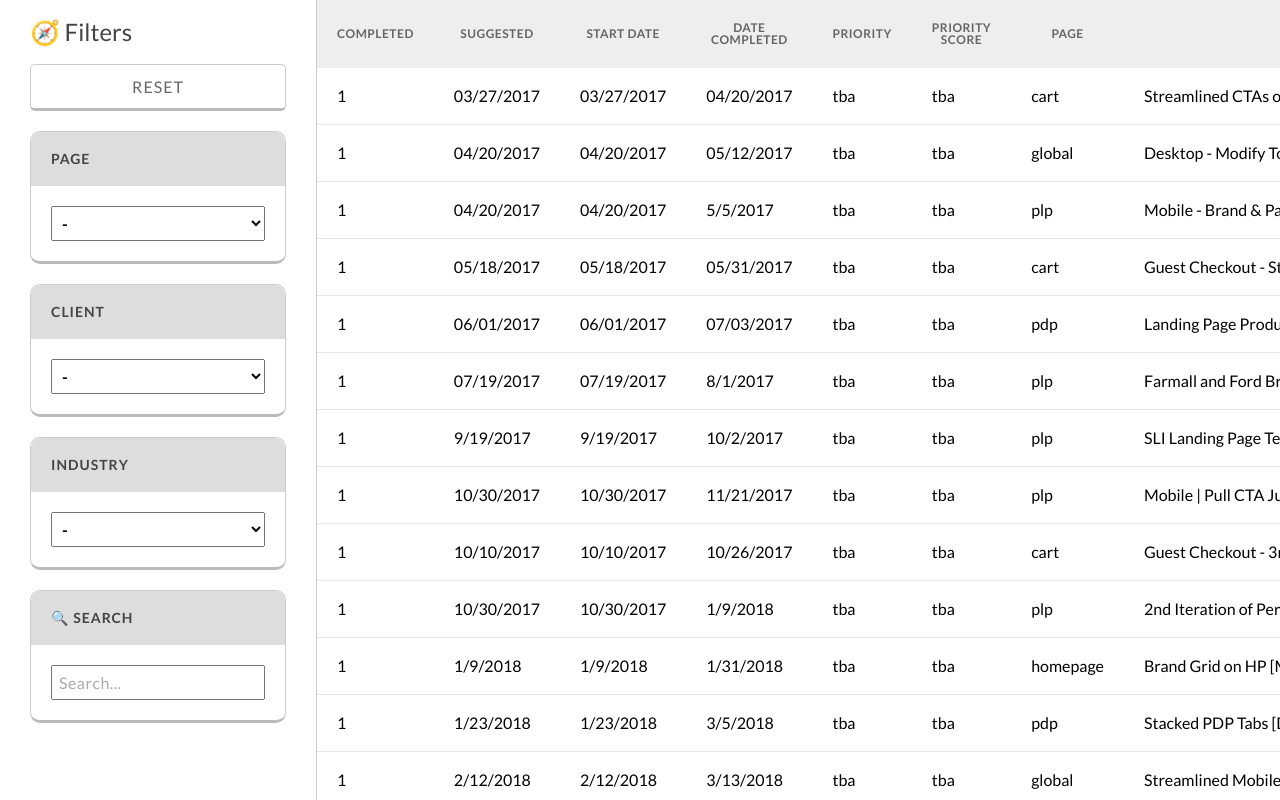
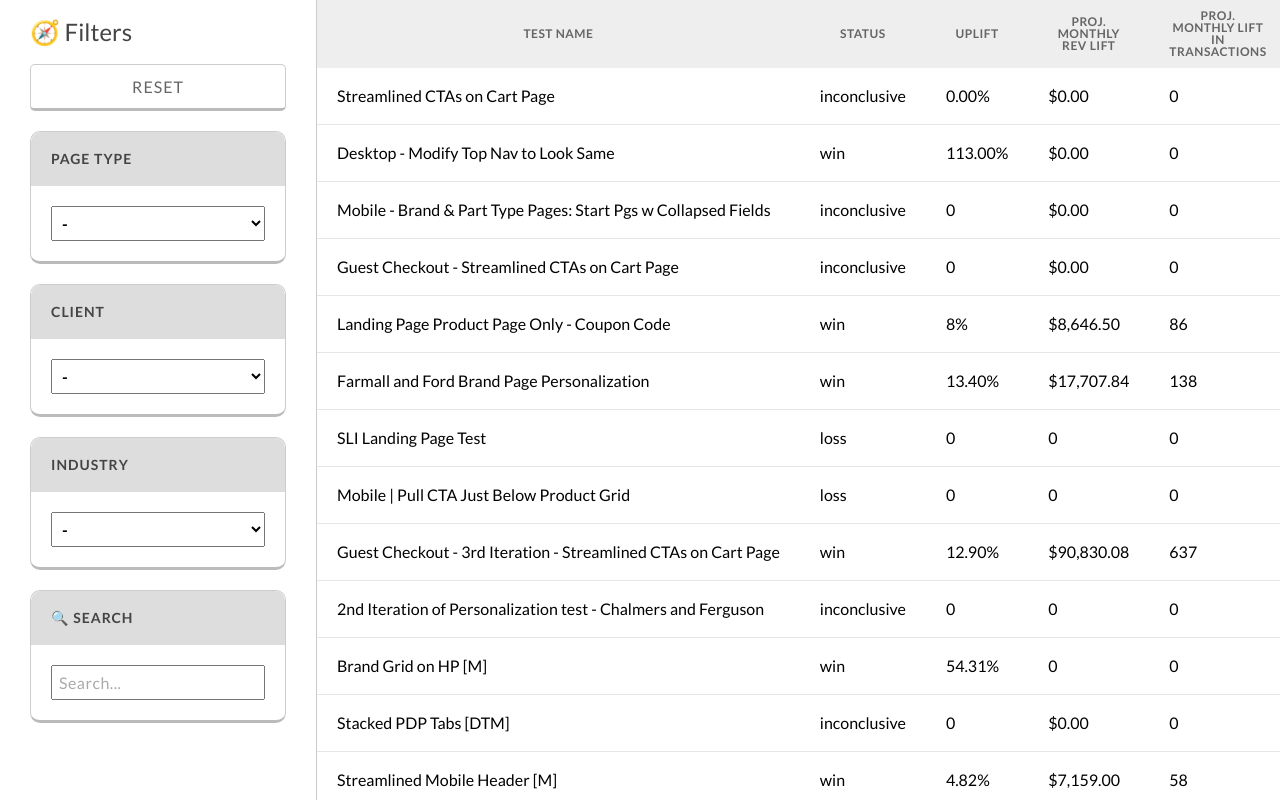
Before and after one commit to jonathantcallahan/cro-database, a React (Create React App) app in the folder cro-database-client/: page / in a window 1280 px wide. Built offline with nearby package versions, Linux system fonts and the light colour scheme.

Commit message:
fixed sorting by column and added process for formatting data column order

```diff
--- a/cro-database-client/src/components/App.js
+++ b/cro-database-client/src/components/App.js
@@ -39,45 +39,6 @@ class App extends React.Component {
       //   client: "Advance Auto Parts",
       //   industry: "automotive"
       // },
-      // {
-      //   completed: 1,
-      //   suggested: "10/14/2019",
-      //   startDate: "10/20/2019",
-      //   dateCompleted: "11/3/2019",
-      //   priority: 2,
-      //   priorityScore: 13,
-      //   page: "global",
-      //   testName: "2Increase Value Proposition",
-      //   device: "all",
-      //   increaseDecrease: "increase",
-      //   Hypothesis: "value proposition",
-      //   primaryMetric: "Conversion Rate",
-      //   status: "win",
-      //   uplift: "4%",
-      //   revenueLift: "$15000",
-      //   transactionsLift: "150",
-      //   client: "Advance Auto Parts",
-      //   industry: "automotive"
-      // }, {
-      //   completed: 1,
-      //   suggested: "10/15/2019",
-      //   startDate: "10/20/2019",
-      //   dateCompleted: "11/3/2019",
-      //   priority: 1,
-      //   priorityScore: 17,
-      //   page: "pdp",
-      //   testName: "3Increase Value Proposition",
-      //   device: "all",
-      //   increaseDecrease: "increase",
-      //   Hypothesis: "value proposition",
-      //   primaryMetric: "Conversion Rate",
-      //   status: "win",
-      //   uplift: "4%",
-      //   revenueLift: "$15000",
-      //   transactionsLift: "150",
-      //   client: "Advance Auto Parts",
-      //   industry: "automotive"
-      // }],
       searchString: ''
     };
     this.sortByColumn = this.sortByColumn.bind(this);
@@ -92,7 +53,10 @@ class App extends React.Component {
     //column sort not working due to case conflict
     console.log(`sorting by column ${columnName}`);
     //TODO: add secondary click to reverse sort
-    this.setState({allData: this.state.allData.sort(
+    //TODO: handle sorting by dates
+    columnName = columnName.toLowerCase();
+    this.setState({
+      allData: this.state.allData.sort(
         function (testA, testB) {
           //if strings, sort alphabetically
           if ((typeof testA[columnName] === "string") && (typeof testB[columnName] === "string")) {
@@ -108,54 +72,55 @@ class App extends React.Component {
           }
           //else sort numerically
           return testA[columnName] - testB[columnName]
-      })});
+        })
+    });
   }
 
-  resetFilters(){
-    this.setState({appliedFilters: [], searchString: ''});
+  resetFilters() {
+    this.setState({ appliedFilters: [], searchString: '' });
     let selects = document.getElementsByTagName('select');
-    for (let select of selects){
+    for (let select of selects) {
       select.selectedIndex = 0;
     }
     let inputs = document.getElementsByTagName('input');
-    for (let input of inputs){
+    for (let input of inputs) {
       input.value = '';
     }
   }
 
-  applyFilter(data, columnName, condition){
+  applyFilter(data, columnName, condition) {
     console.log(`applying filter of ${condition} on ${columnName} to data ${data}`);
     return data.filter(test => test[columnName] === condition);
   }
 
-  addFilter(filter){
+  addFilter(filter) {
     //this looks confusing because it has to check if filter is already in state.appliedFilters, then either replace it or add it
     let previousList = this.state.appliedFilters;
     let wasPreviousFilterFound = false;
     let newList = previousList.map(previousFilter => {
-      if(previousFilter.column === filter.column){
+      if (previousFilter.column === filter.column) {
         wasPreviousFilterFound = true;
         return filter;
       }
       return previousFilter;
     })
 
-    if(wasPreviousFilterFound){
+    if (wasPreviousFilterFound) {
       //the newList.filter here clears out the appliedFilter if user selected the top (default) dropdown option
       this.setState(state => state.appliedFilters = newList.filter(newFilter => newFilter.condition !== "-"));
       return;
     }
     //don't add filter if it's set to top default dropdown option
-    if(filter.condition !== "-"){
+    if (filter.condition !== "-") {
       this.setState(state => state.appliedFilters.push(filter));
       return
     }
   }
 
-  getFilteredData(){
+  getFilteredData() {
     let searchedData = this.state.allData.filter(test => {
-      for (let column in test){
-        if(test[column].toString().toLowerCase().includes(this.state.searchString)){
+      for (let column in test) {
+        if (test[column].toString().toLowerCase().includes(this.state.searchString)) {
           return true;
         }
       }
@@ -166,8 +131,8 @@ class App extends React.Component {
     return this.state.appliedFilters.reduce((a, b) => this.applyFilter(a, b.column, b.condition), searchedData);
   }
 
-  updateSearch(string){
-    this.setState({searchString: string.toLowerCase()});
+  updateSearch(string) {
+    this.setState({ searchString: string.toLowerCase() });
   }
 
   render() {
--- a/cro-database-client/src/components/DataTable.js
+++ b/cro-database-client/src/components/DataTable.js
@@ -6,7 +6,6 @@ const StyledTableWrapper = styled.div`
   overflow: auto;
   height: 100vh;
 `
-
 const StyledTable = styled.table`
   border-collapse: collapse;
   width: 100%;
@@ -25,7 +24,6 @@ const StyledTr = styled.tr`
     border: none;
   }
 `
-
 const StyledTh = styled.th`
   padding: 10px 20px;
   cursor: s-resize;
@@ -36,11 +34,9 @@ const StyledTh = styled.th`
   color: #656565;
   letter-spacing: .5px;
 `
-
 const StyledThead = styled.thead`
   background: #eee;
 `
-
 const StyledNoData = styled.div`
   display: flex;
   justify-content: space-around;
@@ -50,12 +46,10 @@ const StyledNoData = styled.div`
   color: #666;
   width: 100%;
 `
-
 const StyledSearchMatch = styled.span`
   background: #ffeb00;
   color: black;
 `
-
 export default class DataTable extends React.Component {
 
   render() {
--- a/cro-database-client/src/components/Filters.js
+++ b/cro-database-client/src/components/Filters.js
@@ -39,17 +39,17 @@ const StyledFiltersTitle = styled.span`
 
 export default class Filters extends React.Component {
     render() {
-        let pageTypeOptions = [...new Set(this.props.data.map(test => test.Page))]; //array of unique page types. The "Set" thing de-dupes them. Will need to modify "test.page" when we get actual csv column names
-        let clientOptions = [...new Set(this.props.data.map(test => test.Client))];
-        let industryOptions = [...new Set(this.props.data.map(test => test.Industry))];
+        let pageTypeOptions = [...new Set(this.props.data.map(test => test.page))]; //array of unique page types. The "Set" thing de-dupes them. Will need to modify "test.page" when we get actual csv column names
+        let clientOptions = [...new Set(this.props.data.map(test => test.client))];
+        let industryOptions = [...new Set(this.props.data.map(test => test.industry))];
         //to add more DropdownFilters, add array of options as above, filterColumn should be the column name from data source, then add an entry to mapColumnsToFilterTitles in DropdownFilter component for more human-readable title
         return (
             <StyledFilters>
                 <StyledFiltersTitle><span role="img" aria-label="filters">🧭</span> Filters</StyledFiltersTitle>
                 <StyledResetButton onClick={this.props.resetFiltersFunction}>Reset</StyledResetButton>
-                <DropdownFilter filterColumn="Page" options={pageTypeOptions} onChange={this.props.filterFunction} />
-                <DropdownFilter filterColumn="Client" options={clientOptions} onChange={this.props.filterFunction} />
-                <DropdownFilter filterColumn="Industry" options={industryOptions} onChange={this.props.filterFunction} />
+                <DropdownFilter filterColumn="page" options={pageTypeOptions} onChange={this.props.filterFunction} />
+                <DropdownFilter filterColumn="client" options={clientOptions} onChange={this.props.filterFunction} />
+                <DropdownFilter filterColumn="industry" options={industryOptions} onChange={this.props.filterFunction} />
                 <Search onChange={this.props.searchFunction} />
             </StyledFilters>
         );
--- a/cro-database-client/src/wiifmData.js
+++ b/cro-database-client/src/wiifmData.js
@@ -1051,4 +1051,12 @@ let data = [
   }
 ];
 
-export default data;
+const columnOrder = ["Test Name", "Status", "Uplift", "Proj. Monthly Rev Lift", "Proj. Monthly Lift in Transactions", "Page", "Client", "Increase/ Decrease", "Hypothesis", "Device", "Primary Metric", "Suggested", "Start Date", "Date Completed", "Industry", "Priority", "Priority Score", "Report", "Notes", "Completed", "High Traffic", "Highly Visible", "Reduces Friction", "Increases Motivation", "Simple Test Build", "GA", "User Testing", "Heuristic Analysis"];
+
+const formattedData = data.map(test => {
+  let formattedTest = {};
+  columnOrder.forEach(column => formattedTest[column.toLowerCase()] = test[column]);
+  return formattedTest;
+});
+
+export default formattedData;
```
Lines whose indentation alone changed are shown as unchanged.
